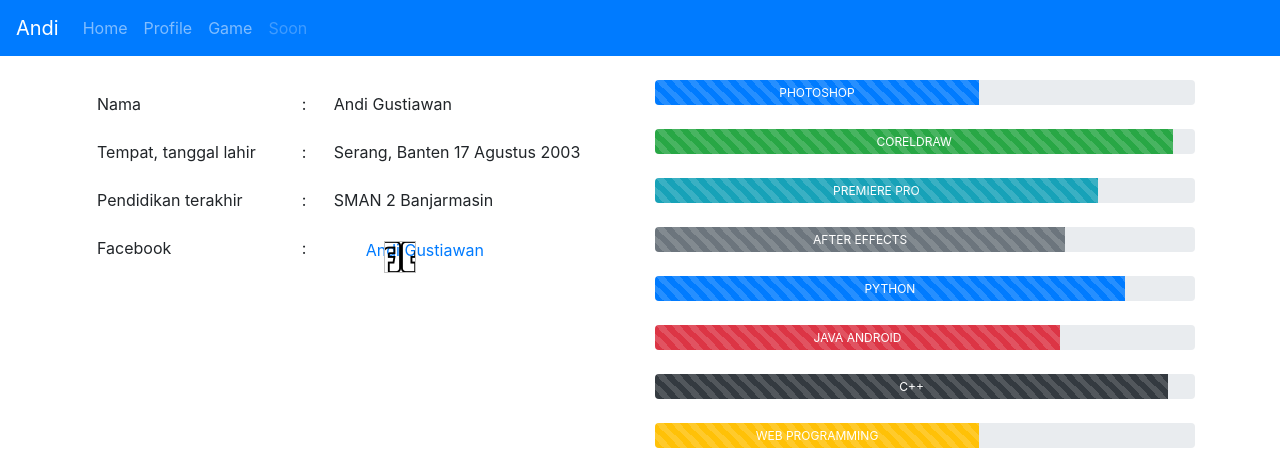
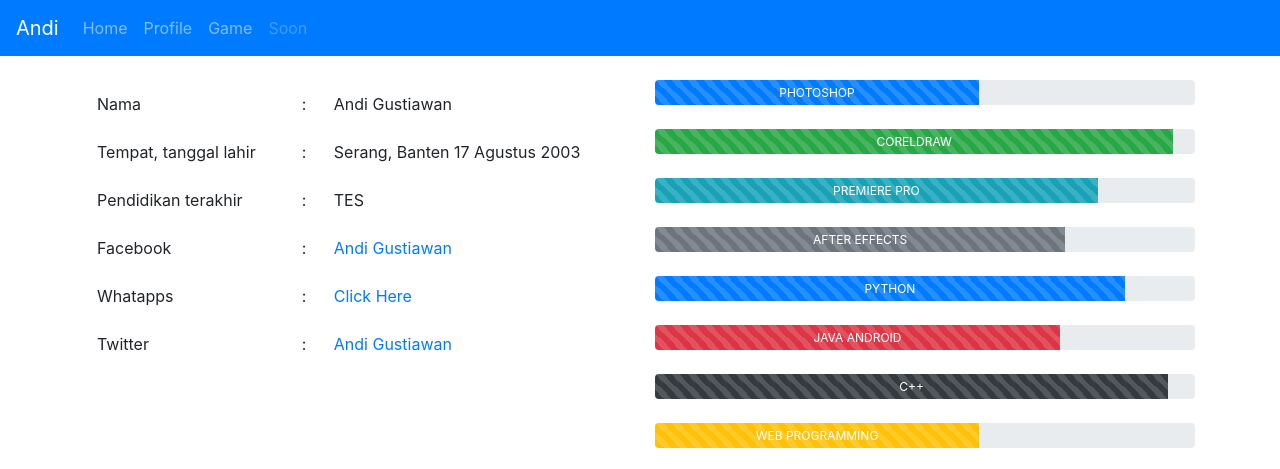
Before and after one commit to AndiGustiawan/moxer404, a plain HTML site: page index.html in a window 1280 px wide. Shown: the top 469 px of the page. Drawn offline with nearby package versions, Linux system fonts and the light colour scheme.

Commit message:
Update index.html

```diff
--- a/index.html
+++ b/index.html
@@ -44,14 +44,18 @@
               <tr>
                 <td>Pendidikan terakhir</td>
                 <td>:</td>
-                <td>SMAN 2 Banjarmasin</td>
+                <td>TES</td>
               </tr>
               <tr>
                 <td>Facebook</td>
                 <td>:</td>
-                <td><a href="https://www.facebook.com/moxer.404.MCS" target="_blank"><img style="width:32px;height:32px;position:relative;left:50px;top:5px;background:url('facebook.png') -47px 0;</td>
+                <td><a class="link" href="https://www.facebook.com/moxer.404.MCS" target="_blank" rel="nofollow">Andi Gustiawan</a></td>
               </tr>
-              <br><a href=”https://www.facebook.com/moxer.404.MCS“><img src=”facebook.png“/></br>
+              <tr>
+                <td>Whatapps</td>
+                <td>:</td>
+                <td><a class="link" href="https://wa.me/628229366946" target="_blank" rel="nofollow">Click Here</a></td>
+              </tr>
               <tr>
                 <td>Twitter</td>
                 <td>:</td>
```
